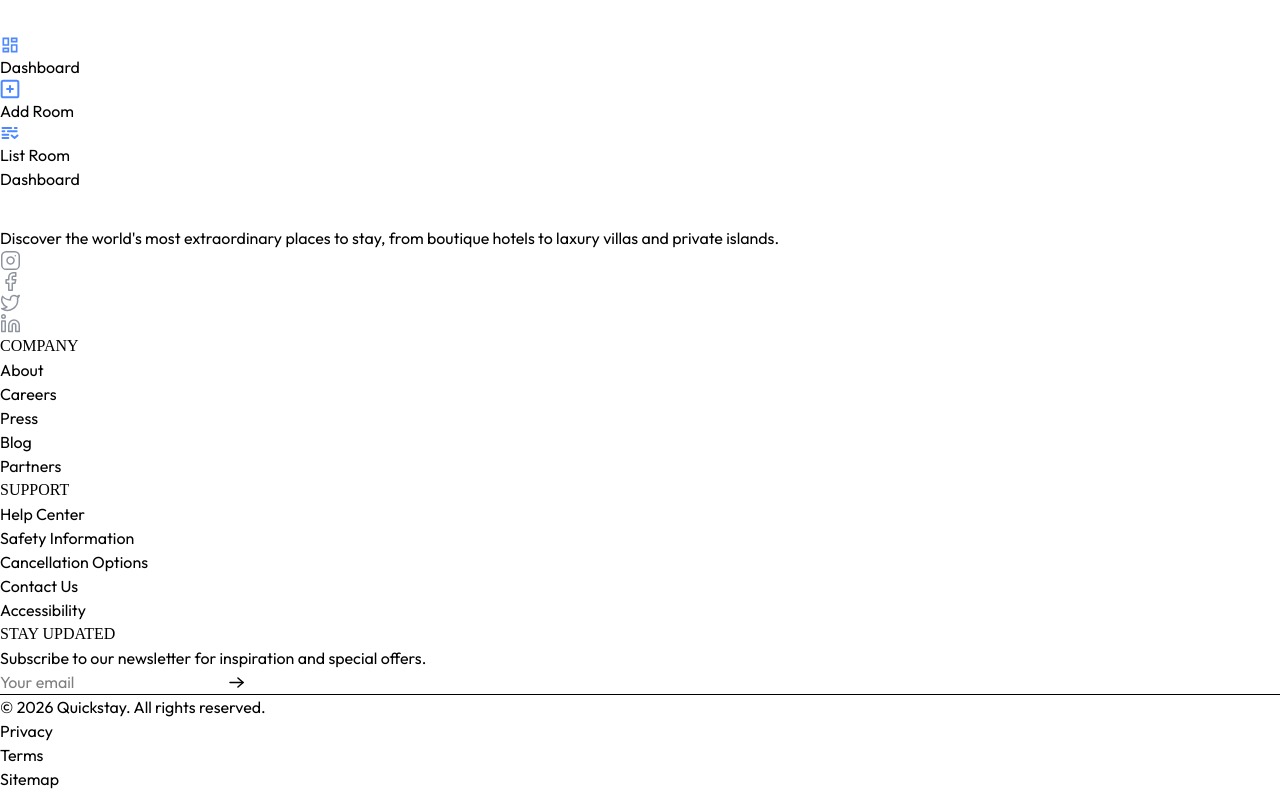
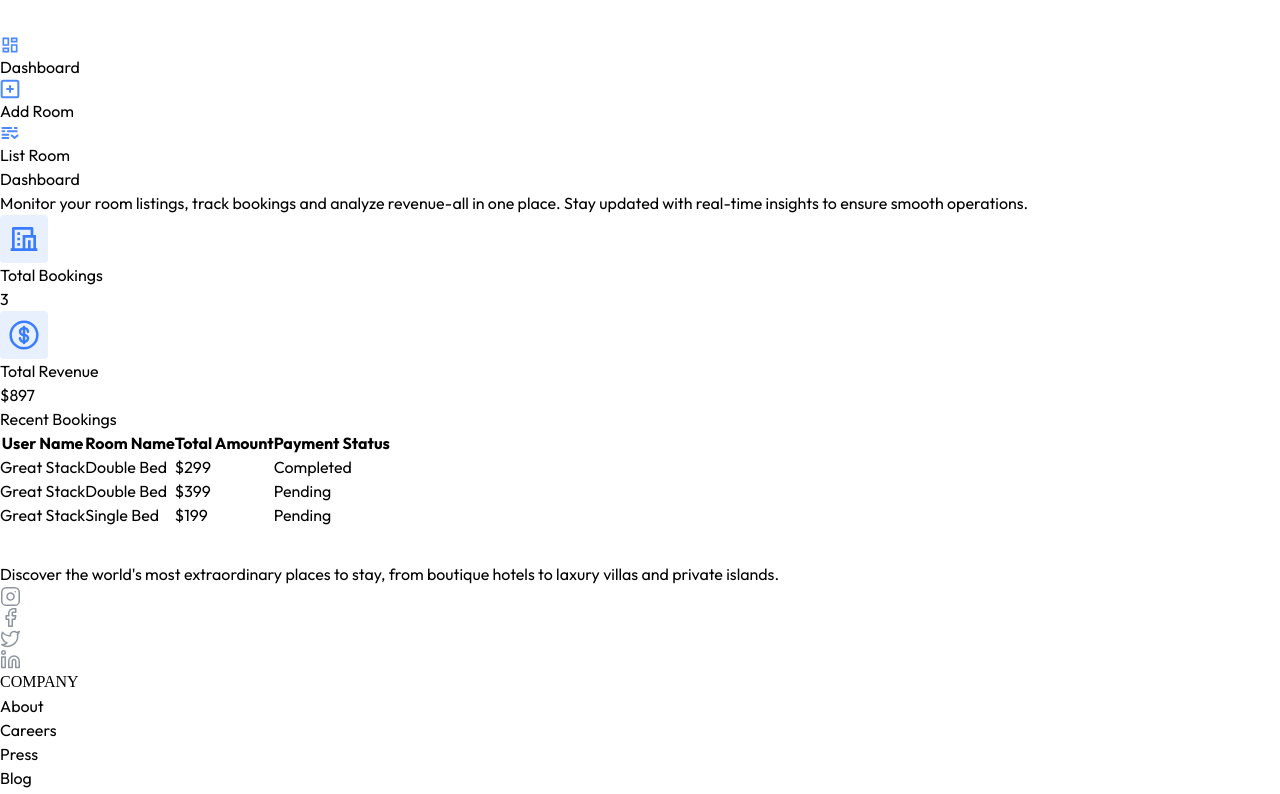
Before and after one commit to RincyPradeep/hotel-booking, a React (Vite) app: page /owner in a window 1280 px wide. Shown: the top 794 px of the page. Built offline with nearby package versions, Linux system fonts and the light colour scheme; no server answers; a web font is replaced by a local one.

Commit message:
owner dashboard

```diff
--- a/src/pages/hotel-owner/Dashboard.jsx
+++ b/src/pages/hotel-owner/Dashboard.jsx
@@ -1,8 +1,65 @@
-import React from 'react'
+import React, { useState } from 'react'
+import Title from '../../components/Title'
+import { assets, dashboardDummyData } from '../../assets/assets'
 
 const Dashboard = () => {
+
+    const [dashboardData, setDashboardData] = useState(dashboardDummyData)
+
   return (
-    <div>Dashboard</div>
+    <div>
+        <Title align="left" font="outfit" title="Dashboard" subTitle='Monitor your room listings, track bookings and
+            analyze revenue-all in one place. Stay updated with real-time insights to ensure smooth operations.'
+        />
+        <div className='flex gap-4 my-8'>
+            {/* Total Bookings  */}
+            <div className='bg-primary/3 border border-primary/10 rounded flex p-4 pr-8'>
+                <img src={assets.totalBookingIcon} alt="booking-icon" className='max-sm:hidden h-10' />
+                <div className='flex flex-col sm:ml-4 font-medium'>
+                    <p className='text-blue-500 text-lg'>Total Bookings</p>
+                    <p className='text=neutral-400 text-base'>{dashboardData.totalBookings}</p>
+                </div>
+            </div>
+            {/* Total Revenue */}
+            <div className='bg-primary/3 border border-primary/10 rounded flex p-4 pr-8'>
+                <img src={assets.totalRevenueIcon} alt="revenue-icon" className='max-sm:hidden h-10' />
+                <div className='flex flex-col sm:ml-4 font-medium'>
+                    <p className='text-blue-500 text-lg'>Total Revenue</p>
+                    <p className='text=neutral-400 text-base'>${dashboardData.totalRevenue}</p>
+                </div>
+            </div>
+        </div>
+        {/* Recent Bookings */}
+        <h2 className='text-xl text-blue-950/70 font-medium mb-5'>Recent Bookings</h2>
+        <div className='w-full max-w-3xl text-left border border-gray-300 rounded-lg max-h-80 overflow-y-scroll'>
+    <table className='w-full'>
+        <thead className='bg-gray-50'>
+            <tr>
+                <th className='py-3 px-4 text-gray-800 font-medium'>User Name</th>
+                <th className='py-3 px-4 text-gray-800 font-medium max-sm:hidden'>Room Name</th>
+                <th className='py-3 px-4 text-gray-800 font-medium text-center'>Total Amount</th>
+                <th className='py-3 px-4 text-gray-800 font-medium text-center'>Payment Status</th>
+            </tr>
+        </thead>
+        <tbody className='text-sm'>
+            {
+                dashboardData.bookings.map((item,index)=>(
+                    <tr key={index}>
+                        <td className='py-3 px-4 text-gray-700 border-t border-gray-300'>{item.user.username}</td>
+                        <td className='py-3 px-4 text-gray-700 border-t border-gray-300 max-sm:hidden'>{item.room.roomType}</td>
+                        <td className='py-3 px-4 text-gray-700 border-t border-gray-300 text-center'>${item.totalPrice}</td>
+                        <td className='py-3 px-4 border-t border-gray-300 flex'>
+                            <button className={`py-1 px-3 text-xs rounded-full mx-auto ${item.isPaid ? 'bg-green-200 text-green-600' : 'bg-amber-200 text-yellow-600'}`}>
+                                {item.isPaid ? "Completed" : "Pending"}
+                            </button>
+                        </td>
+                    </tr>
+                ))
+            }
+        </tbody>
+    </table>
+        </div>
+    </div>
   )
 }
 
```
